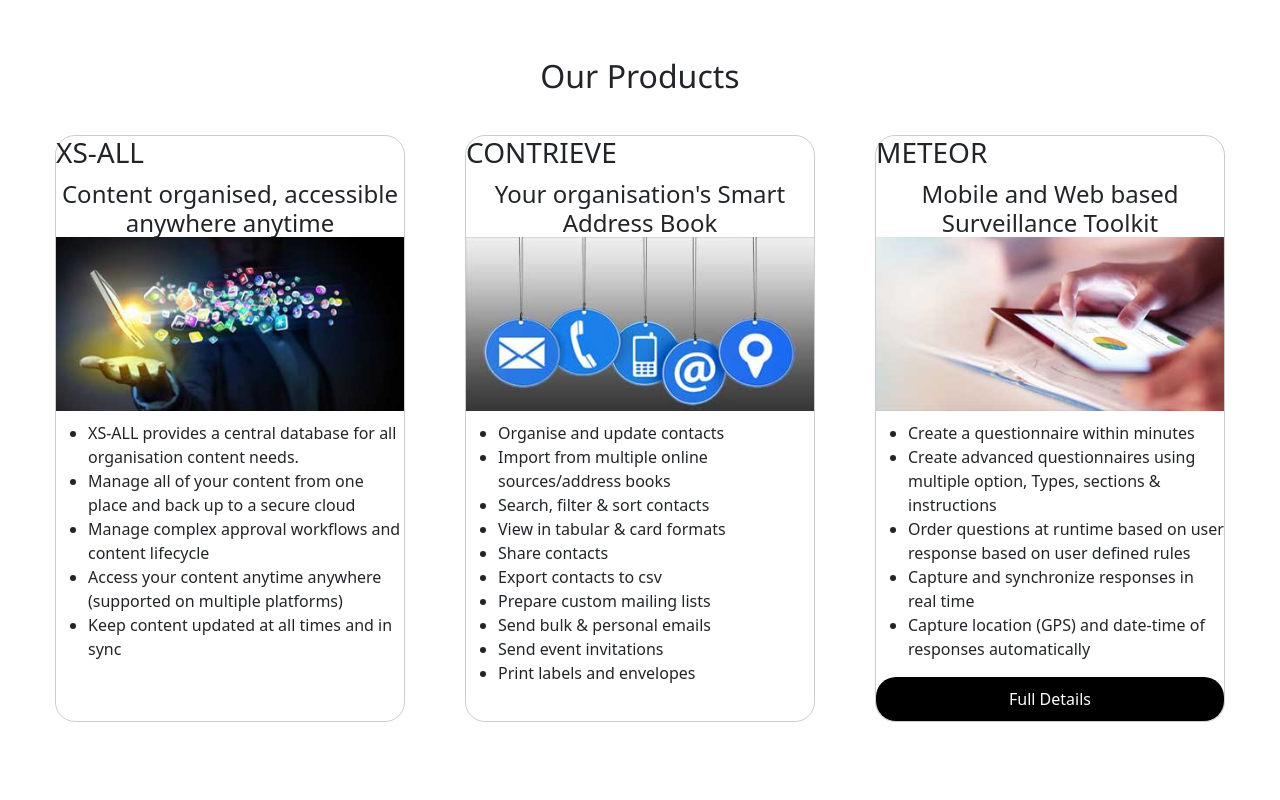
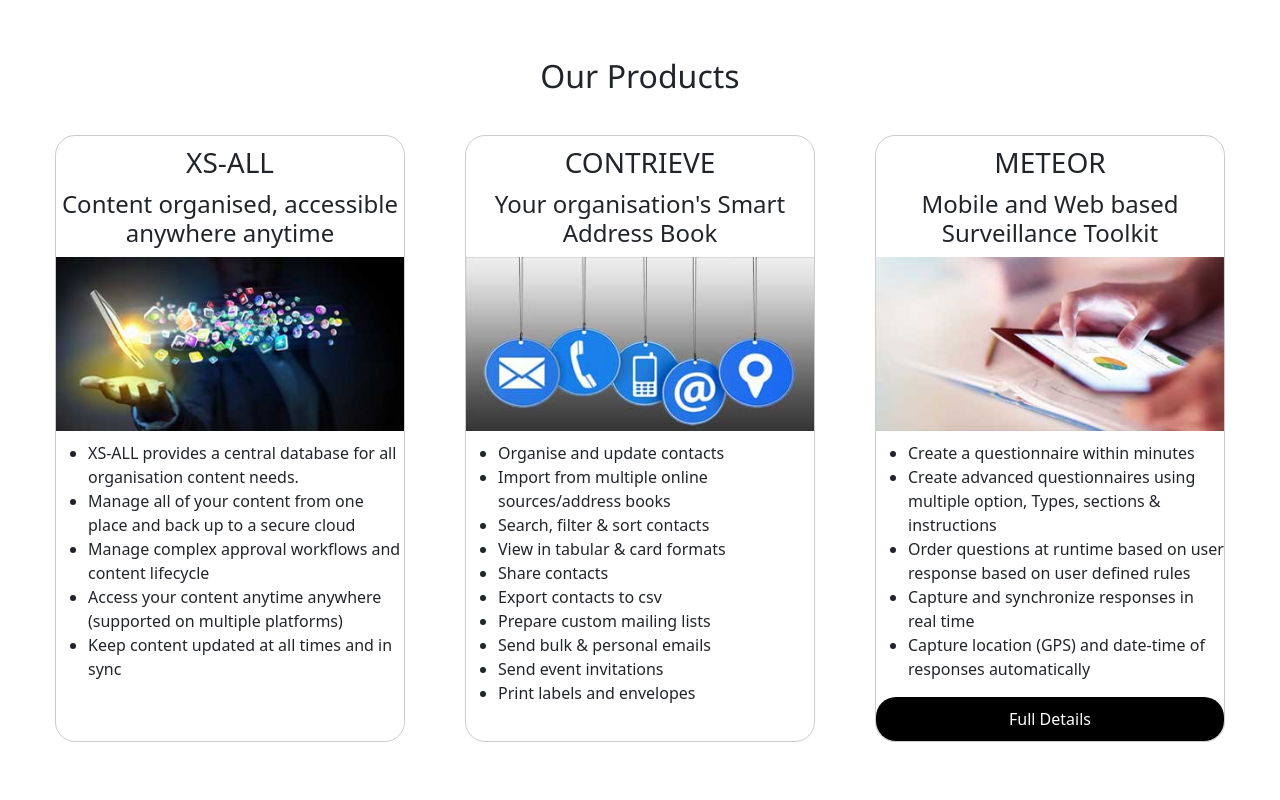
Before and after one commit to curiousdilip/paramarsh, a Next.js app: page / in a window 1280 px wide. Shown: the part 1960-2760 px from the top of the page. Built offline with nearby package versions, Linux system fonts and the light colour scheme.

Commit message:
Update home.css

```diff
--- a/app/home.css
+++ b/app/home.css
@@ -74,12 +74,12 @@ section {
   box-shadow: 0px 0px 12px rgba(0, 0, 0, 0.2);
 }
 
-#products .products .boxes .product h4 {
+#products .products .boxes .product h3 {
   text-align: center;
   margin-top: 10px;
 }
 
-#products .products .boxes .product h5 {
+#products .products .boxes .product h4 {
   text-align: center;
   margin: 10px 0;
 }
```
